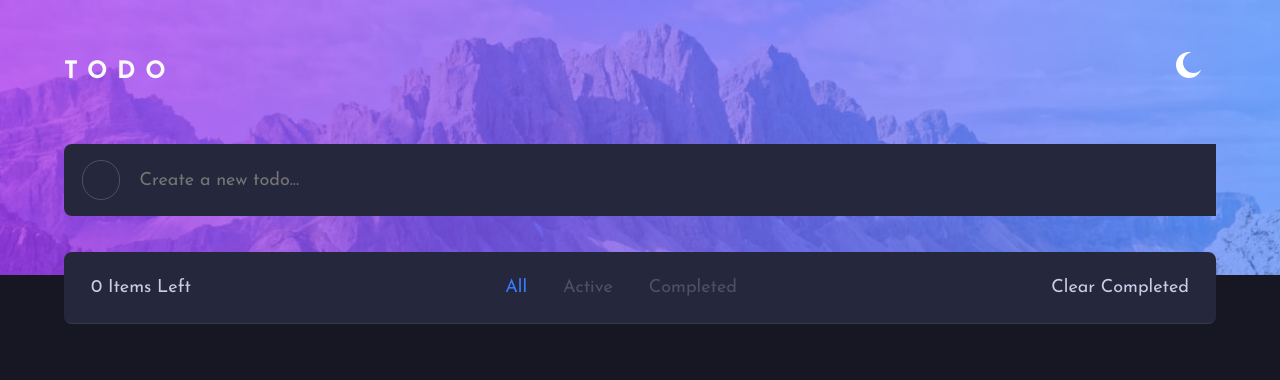
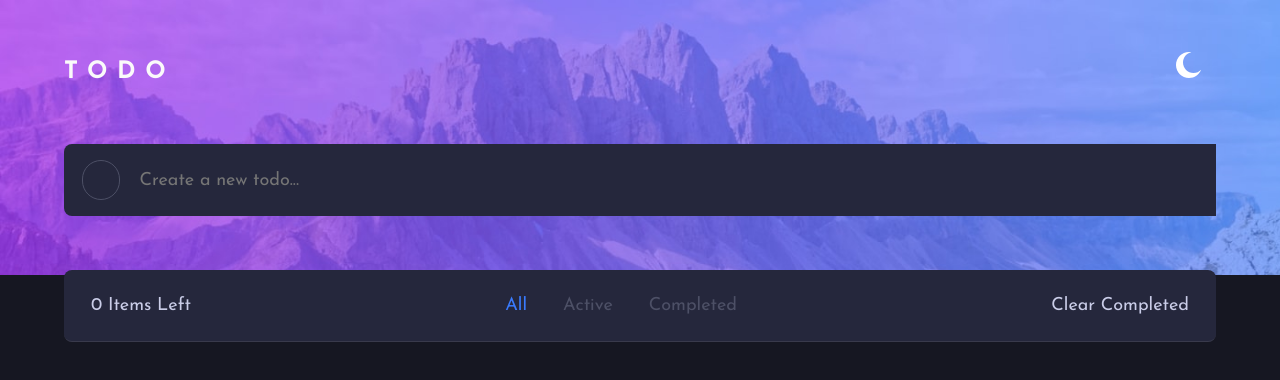
Before and after one commit to plaetzaw/TaskManagerTypescript, a Next.js app: page / in a window 1280 px wide. Shown: the top 380 px of the page. Built offline with nearby package versions, Linux system fonts and the light colour scheme.

Commit message:
Feat: Addressed accessibility issues

```diff
--- a/components/footer.tsx
+++ b/components/footer.tsx
@@ -34,7 +34,7 @@ const FooterItem = styled.li<DisplayModeProps>`
   }
 `;
 
-const SelectorDisplay = styled.div<DisplayModeProps>`
+const SelectorDisplay = styled.ul<DisplayModeProps>`
   display: flex;
   flex-direction: row;
   align-items: center;
--- a/pages/_document.tsx
+++ b/pages/_document.tsx
@@ -40,7 +40,7 @@ export default class MyDocument extends Document {
 
   render() {
     return (
-      <Html>
+      <Html lang="en">
         <Head>
           <link rel="preconnect" href="https://fonts.googleapis.com" />
           <link
@@ -57,7 +57,7 @@ export default class MyDocument extends Document {
             rel="stylesheet"
           />
         </Head>
-        <body>
+        <body role='main'>
           <Main />
           <NextScript />
         </body>
--- a/pages/index.tsx
+++ b/pages/index.tsx
@@ -212,7 +212,7 @@ const Home: NextPage = () => {
   return (
     <div>
       <Head>
-        <title>Task Manager</title>
+        <title>Todo List ~ React, TypeScript and Styled-Components</title>
       </Head>
       <Container darkMode={darkMode}>
         <Background darkMode={darkMode}>
```
